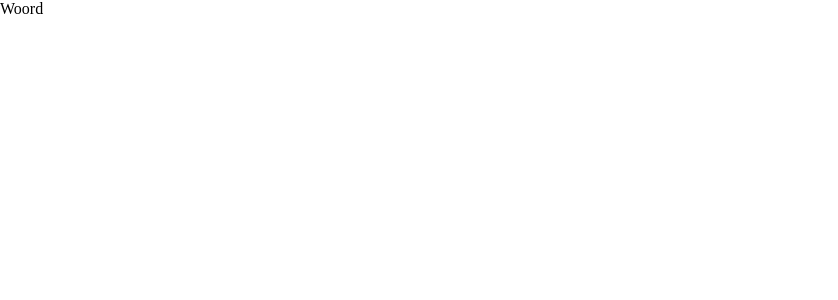
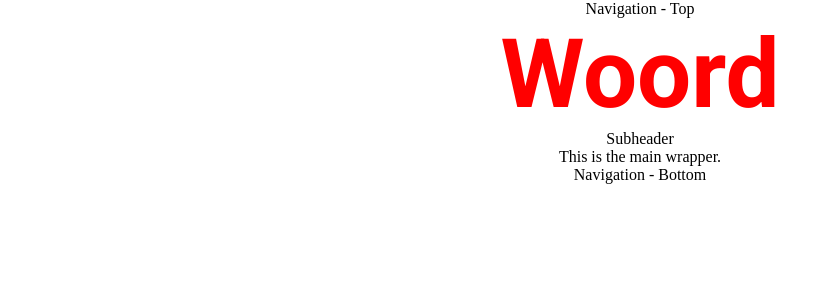
Before and after one commit to cjrpostma/woord, a React (Create React App) app: page / in a window 1280 px wide. Shown: the top 300 px of the page, without its empty margins (0-838 px from the left). Built offline with nearby package versions, Linux system fonts and the light colour scheme.

Commit message:
Add App wrapper style

```diff
--- a/public/index.html
+++ b/public/index.html
@@ -10,7 +10,7 @@
           content="#000000" />
     <meta name="description"
           content="Web site created using create-react-app" />
-    <link href="https://fonts.googleapis.com/css2?family=Montserrat&family=Roboto:300,400,500,700&display=swap"
+    <link href="https://fonts.googleapis.com/css?family=Montserrat:400,700|Roboto:300,400,500,700&display=swap"
           rel="stylesheet">
     <link rel="stylesheet"
           href="https://fonts.googleapis.com/icon?family=Material+Icons" />
--- a/src/containers/App/App.js
+++ b/src/containers/App/App.js
@@ -1,7 +1,33 @@
 import React from 'react';
+import { Link, Switch } from 'react-router-dom';
+import styled from 'styled-components';
+import { fadeIn } from '../../styles';
 
-function App() {
-  return <div>Woord</div>;
-}
+const Title = styled.h1`
+  color: red;
+  font-family: 'Roboto', sans-serif;
+  font-size: 6rem;
+  animation: 1s ${fadeIn} ease-in;
+`;
+
+const Wrapper = styled.div`
+  align-items: center;
+  display: grid;
+  grid-template-columns: 1fr;
+  grid-template-rows: repeat(5, min-content);
+  height: 100vh;
+  justify-items: center;
+  width: 100%;
+`;
+
+const App = () => (
+  <Wrapper>
+    <p>Navigation - Top</p>
+    <Title>Woord</Title>
+    <p>Subheader</p>
+    <main>This is the main wrapper.</main>
+    <p>Navigation - Bottom</p>
+  </Wrapper>
+);
 
 export default App;
--- /dev/null
+++ b/src/styles/index.js
@@ -0,0 +1,11 @@
+import styled, { keyframes } from 'styled-components';
+
+export const fadeIn = keyframes`
+  0% {
+    opacity: 0;
+  }
+
+  100% {
+    opacity: 1;
+  }
+`;
--- a/src/styles/theme.js
+++ b/src/styles/theme.js
@@ -5,7 +5,10 @@ export default {
     grayLighter: '#d3dbe4',
     grayLightest: '#f4f6f8',
     magenta: '#ff6a67',
-    white: '#ffffff',
+  },
+  fontFamily: {
+    primary: "'Roboto', sans-serif",
+    secondary: "'Montserrat', sans-serif",
   },
   fontSizes: {
     sm: '1.2rem',
```
Also changed, not shown: src/components/Button/Button.js (added, +47 -0 lines), 1 other file (tests, documents, lock files or other folders).
